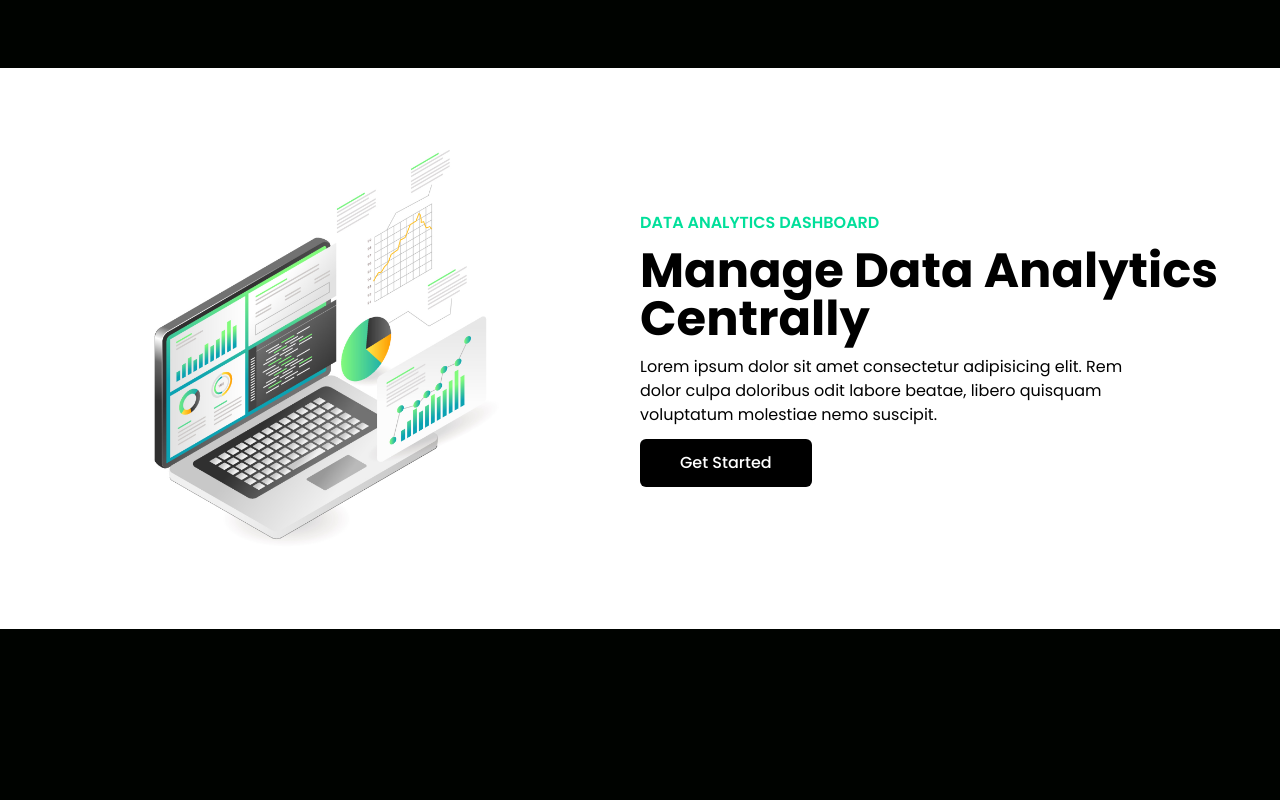
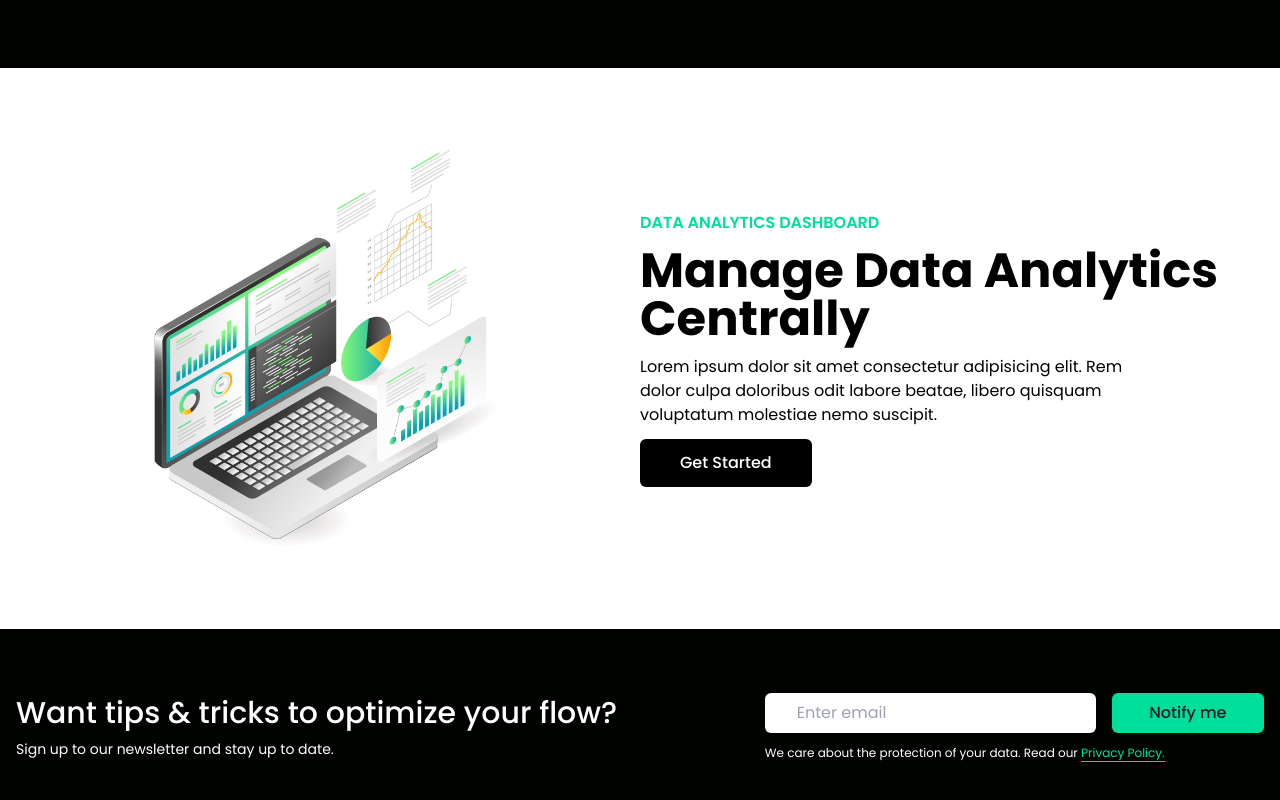
Before and after one commit to hassancodess/data-finance-website, a React (Vite) app: page / in a window 1280 px wide. Shown: the part 672-1472 px from the top of the page. Before the commit the page ends 1301 px from the top, so only its background shows below. Built offline with nearby package versions, Linux system fonts and the light colour scheme.

Commit message:
Add Newsletter Section

```diff
--- a/src/App.jsx
+++ b/src/App.jsx
@@ -1,12 +1,14 @@
 import Navbar from './components/Navbar'
 import Hero from './components/Hero'
 import Analytics from './components/Analytics'
+import Newsletter from './components/Newsletter'
 function App() {
   return (
     <>
       <Navbar />
       <Hero />
       <Analytics />
+      <Newsletter />
     </>
   )
 }
--- /dev/null
+++ b/src/components/Newsletter.jsx
@@ -0,0 +1,43 @@
+import React from 'react'
+
+function Newsletter() {
+  return (
+    <>
+      <section className='p-4 py-16 text-white '>
+        {/* Main Grid */}
+        <div className='container grid items-center grid-cols-1 mx-auto max-w-7xl md:grid-cols-5 gap-y-8'>
+          {/* Content */}
+          <div className='space-y-2 md:col-span-3'>
+            <h1 className='max-w-sm text-2xl font-medium text-left lg:max-w-lg xl:max-w-none md:text-3xl'>
+              Want tips & tricks to optimize your flow?
+            </h1>
+            <p className='text-sm text-left md:text-md'>
+              Sign up to our newsletter and stay up to date.
+            </p>
+          </div>
+          {/* Input  */}
+          <div className='space-y-3 md:col-span-2'>
+            <div className='flex flex-col space-y-1 xl:space-y-0 xl:flex-row xl:space-x-4'>
+              <input
+                type='text'
+                className='w-full px-8 py-2 rounded-md'
+                placeholder='Enter email'
+              />
+              <button className='px-8 py-2 font-medium text-gray-900 rounded-md xl:w-52 bg-cyanGreen'>
+                Notify me
+              </button>
+            </div>
+            <p className='text-xs'>
+              We care about the protection of your data. Read our{' '}
+              <span className='border-b text-cyanGreen border-cyanGreen'>
+                Privacy Policy.
+              </span>
+            </p>
+          </div>
+        </div>
+      </section>
+    </>
+  )
+}
+
+export default Newsletter
```
